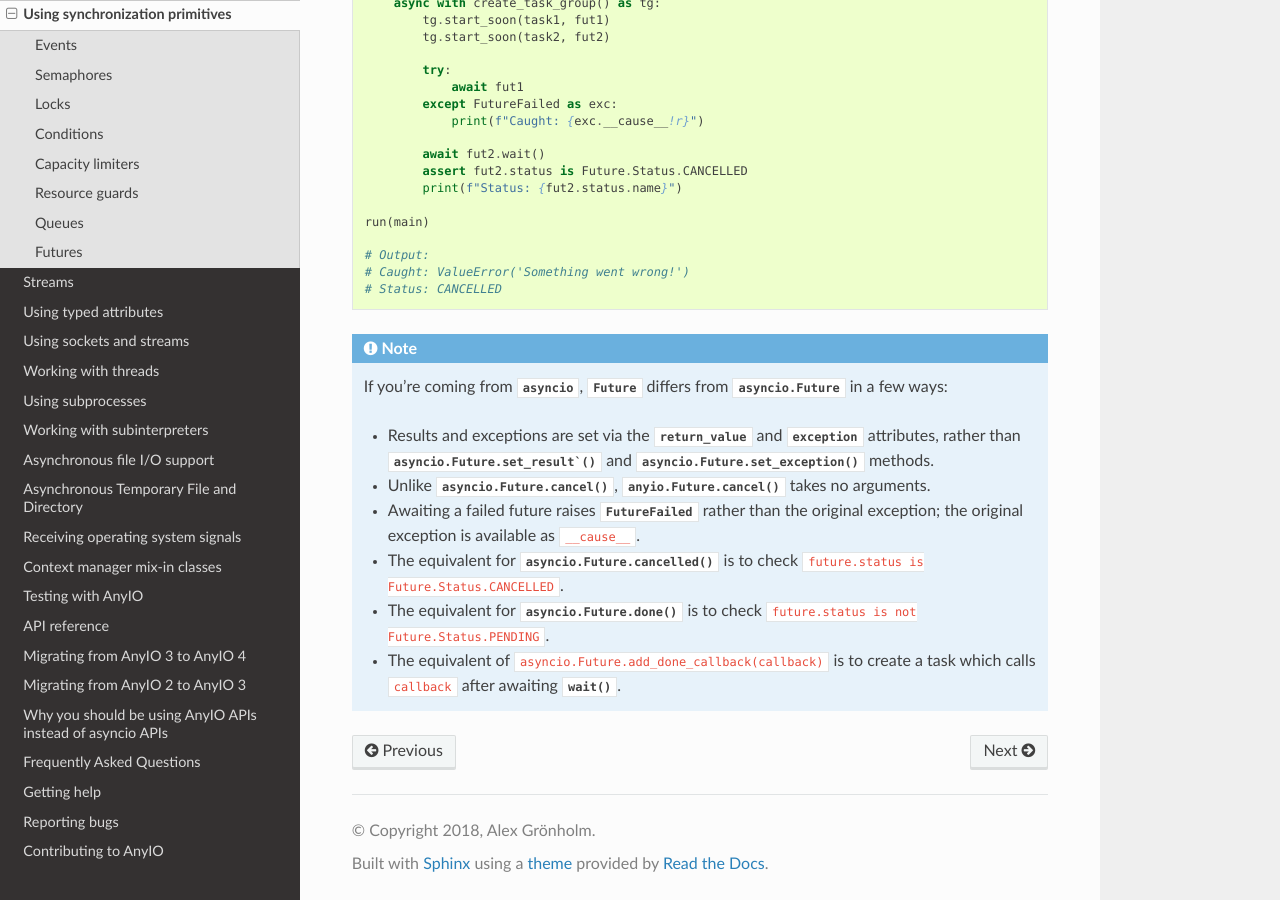
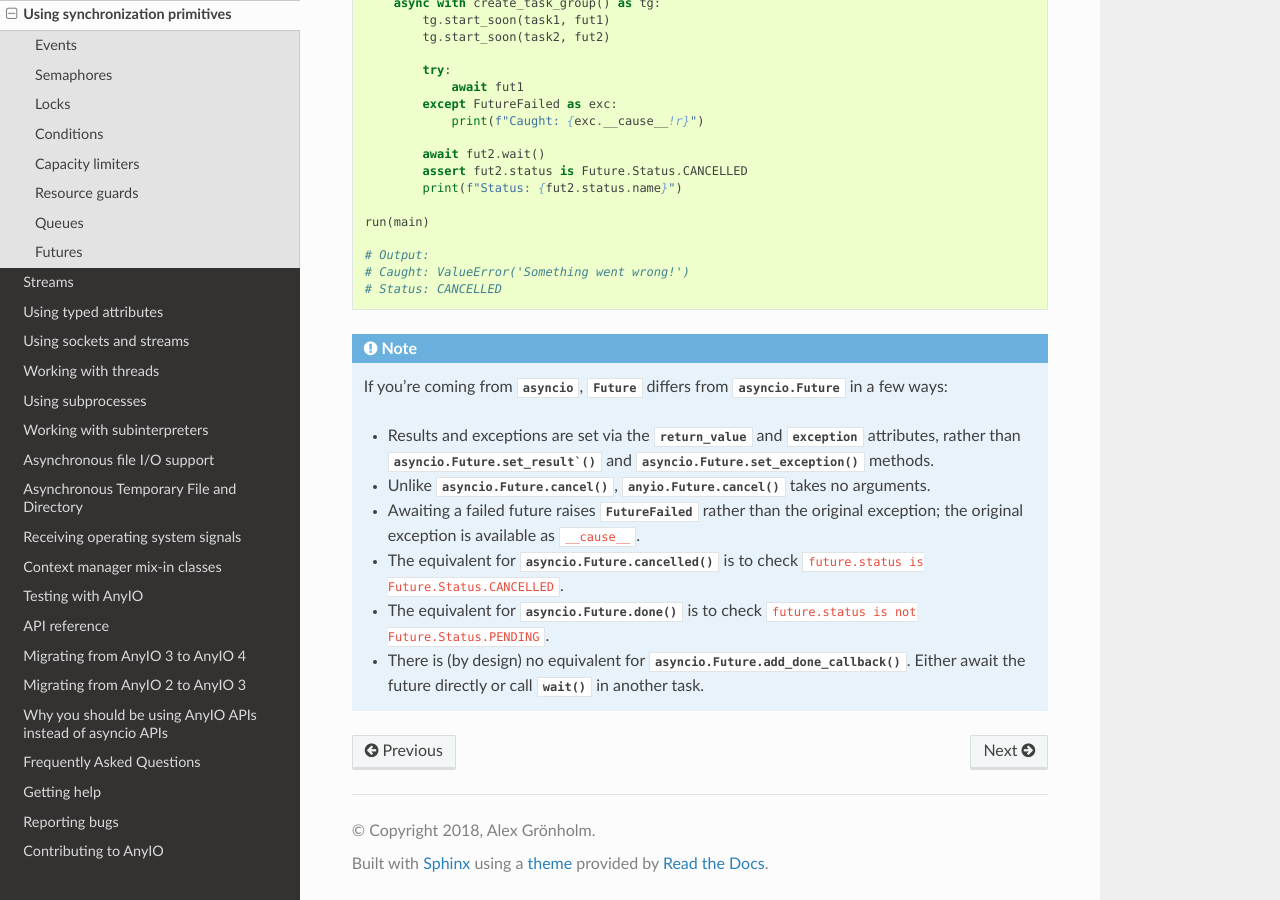
Before and after one commit to agronholm/anyio, a Sphinx documentation site: the page built from docs/synchronization.rst, in a window 1280 px wide and 900 px high, scrolled down 6072 px. Built offline with Sphinx 7.4.7 and the Read the Docs theme 3.1.0, drawn with Linux system fonts in a browser that asks for light colours; the version number could not be read and is left out.

Commit message:
Apply suggestion from @agronholm
Co-authored-by: Alex Grönholm <alex.gronholm@nextday.fi>

```diff
--- a/docs/synchronization.rst
+++ b/docs/synchronization.rst
@@ -331,5 +331,4 @@ use :meth:`~Future.wait` and inspect :attr:`~Future.status`::
      exception; the original exception is available as ``__cause__``.
    * The equivalent for :meth:`asyncio.Future.cancelled` is to check ``future.status is Future.Status.CANCELLED``.
    * The equivalent for :meth:`asyncio.Future.done` is to check ``future.status is not Future.Status.PENDING``.
-   * The equivalent of ``asyncio.Future.add_done_callback(callback)`` is to create a task which
-     calls ``callback`` after awaiting :meth:`~Future.wait`.
+   * There is (by design) no equivalent for :meth:`asyncio.Future.add_done_callback`. Either await the future directly or call :meth:`~Future.wait` in another task.
```
